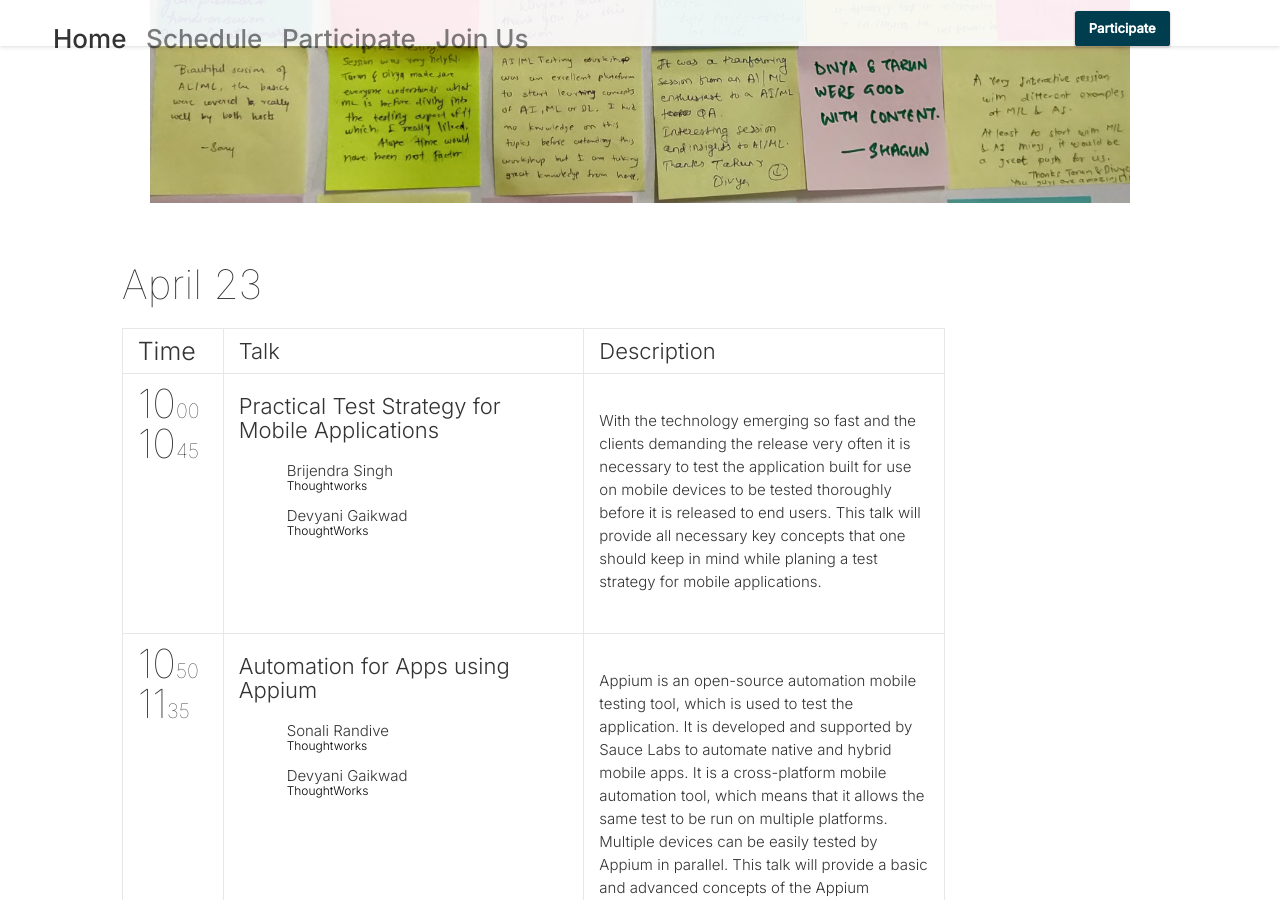
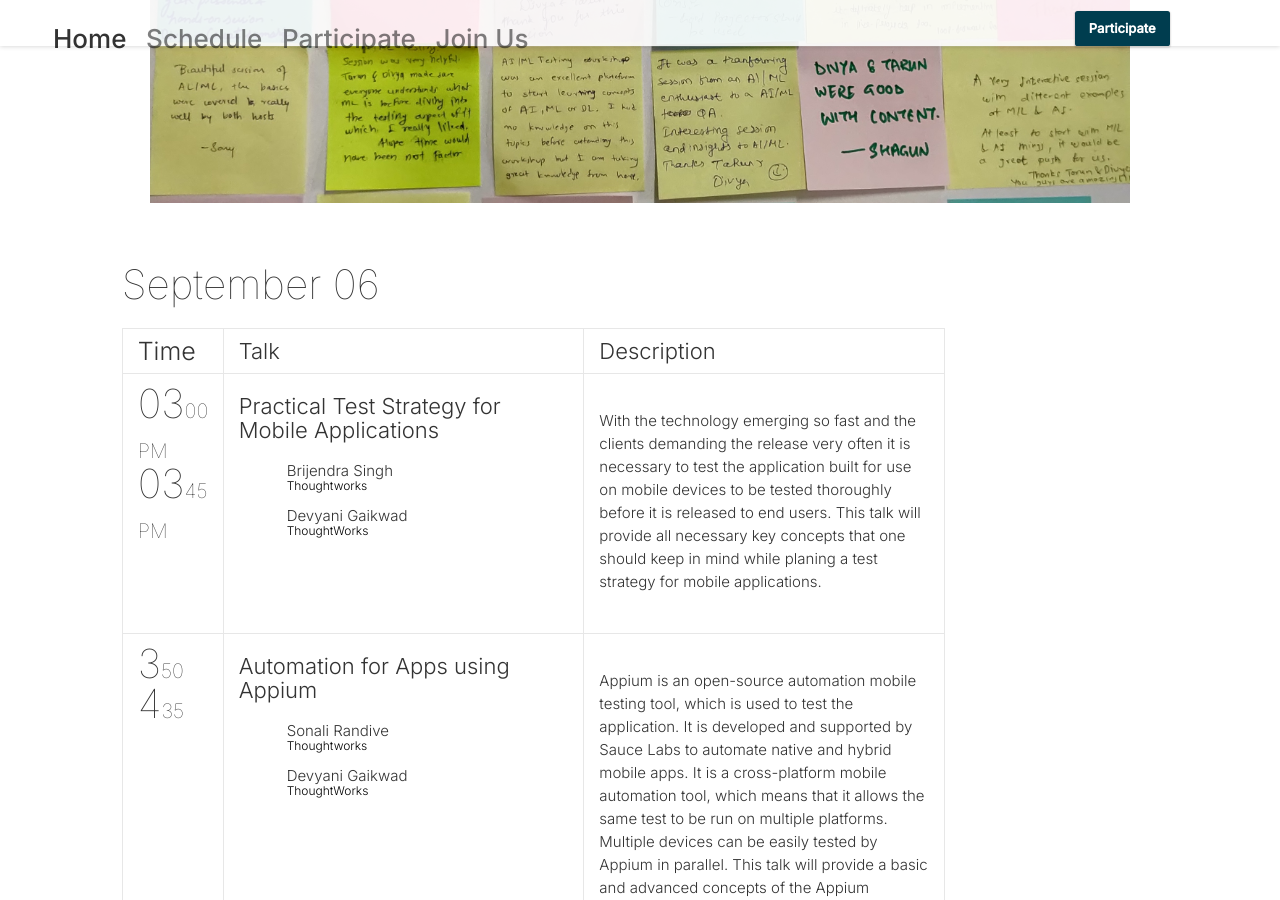
Before and after one commit to twpune/vodqa, a Jekyll site: the page built from index.html, in a window 1280 px wide and 900 px high, scrolled down 1600 px. Built offline with Jekyll 4.4.1, drawn with Linux system fonts in a browser that asks for light colours; nearby versions of some CDN libraries; comment, search, counter and statistics services are not loaded.

Commit message:
schedule time updated

```diff
--- a/_data/schedule.yml
+++ b/_data/schedule.yml
@@ -1,22 +1,22 @@
 -
-  date: "2022-04-23"
-  dateReadable: "April 23"
+  date: "2022-09-06"
+  dateReadable: "September 06"
   tracks:
     - {title: "Talk", color: $talk-color}
     - {title: "Description", color: "#e91e63"}
   timeslots:
     - {
-    	startTime: "10:00",
-    	endTime: "10:45",
+    	startTime: "03:00 PM",
+    	endTime: "03:45 PM",
     	sessionIds: [001, 002]
     }
     - {
-        startTime: "10:50",
-        endTime: "11:35",
+        startTime: "3:50",
+        endTime: "4:35",
         sessionIds: [003, 004]
     }
     - {
-    	startTime: "11:40",
-    	endTime: "12:15",
+    	startTime: "04:55",
+    	endTime: "05:40",
     	sessionIds: [005, 006]
     }
```
